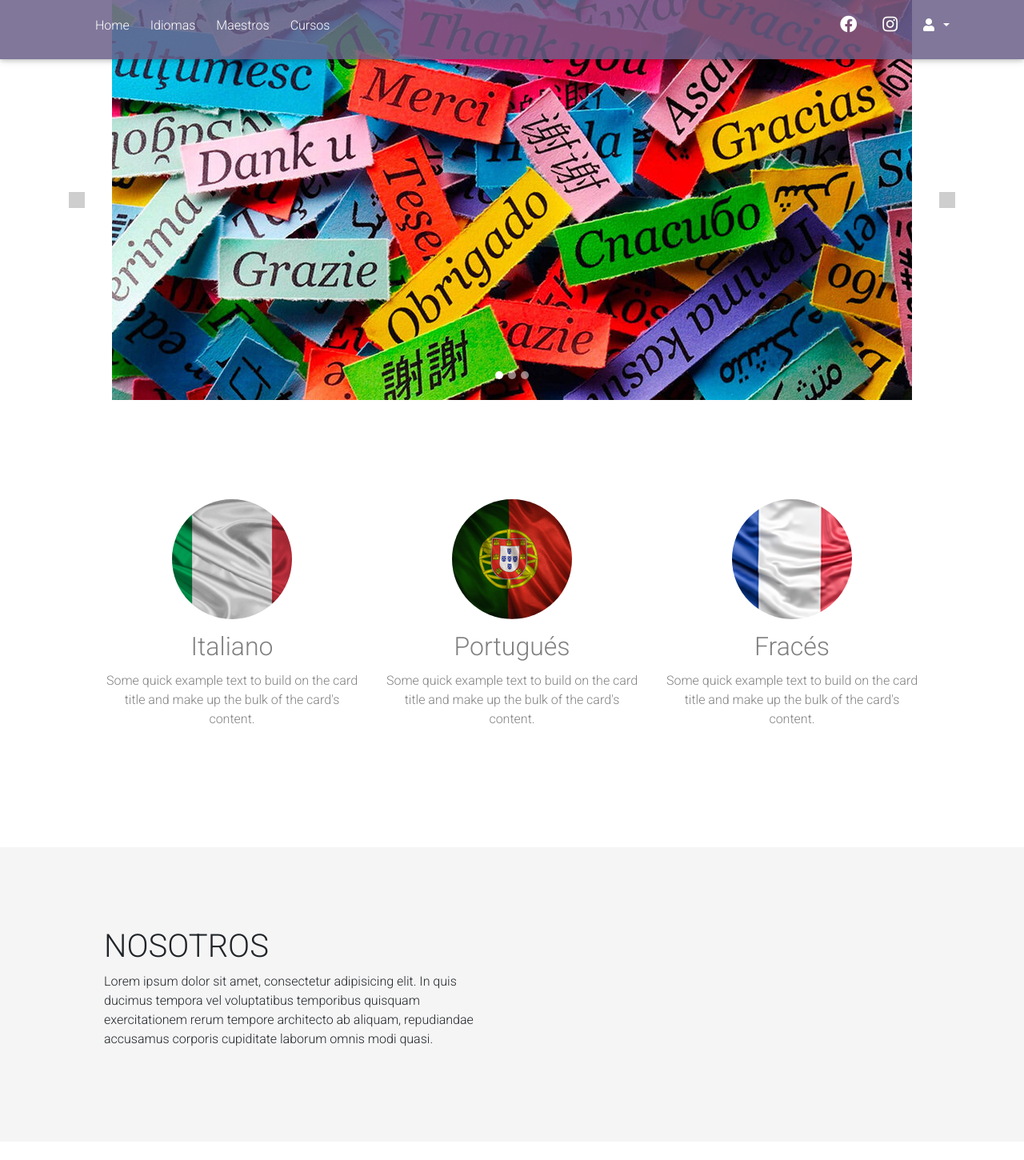
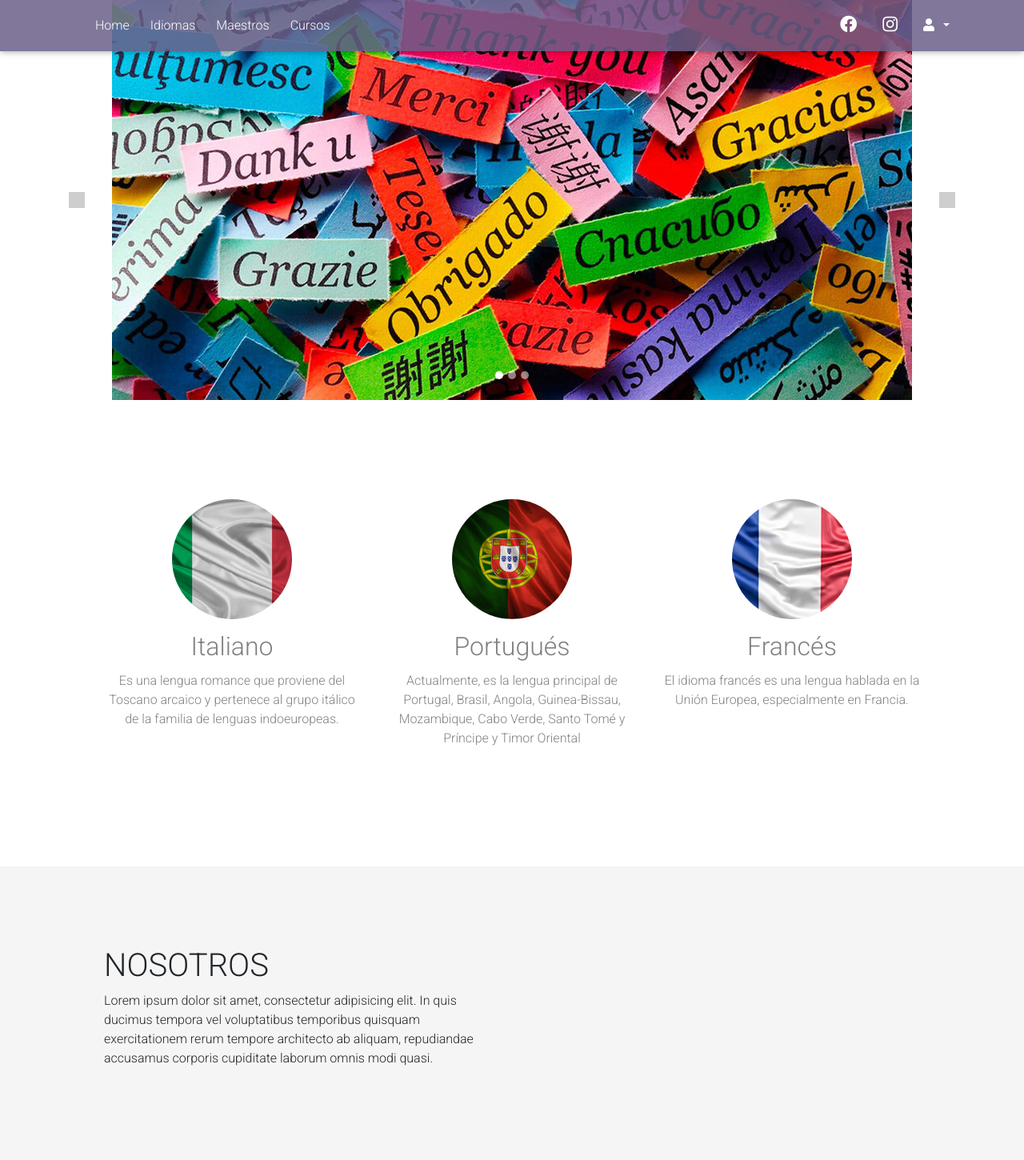
Before and after one commit to Cospina98/Train-your-brain, a PHP site: page / in a window 1280 px wide. Shown: the top 1450 px of the page at 80% size. Run offline with PHP 8.4, Linux system fonts and the light colour scheme; some libraries are stand-ins or nearby versions; grey boxes are pictures that could not be loaded.

Commit message:
Fixed Bugs
Corregí unos enlaces y cambie unos textos

```diff
--- a/estilos.css
+++ b/estilos.css
@@ -4,7 +4,7 @@ body {
 
 .navbar li {
     padding: 0px 0px 0px 10px;
-    height: 50px;
+    height: 40px;
     margin: auto;
     display: block;
 }
--- a/index.php
+++ b/index.php
@@ -4,7 +4,6 @@
 <html lang="es">
 
 <head>
-
   <meta charset="UTF-8">
   <meta name="viewport" content="width=device-width, initial-scale=1.0">
   <!-- Font Awesome -->
@@ -20,8 +19,6 @@
 </head>
 
 <body class="white">
-
-
   <!-- BARRA DE NAVEGACIÓN -->
   <nav class="navbar navbar-expand-lg sticky navbar-dark gris scrolling-navbar fixed-top">
 
@@ -42,7 +39,7 @@
             <a class="nav-link" href="#maestros">Maestros</a>
           </li>
           <li class="nav-item">
-            <a class="nav-link" href="cursos.html" target="_blank">Cursos</a>
+            <a class="nav-link" href="cursos.html">Cursos</a>
           </li>
         </ul>
 
@@ -208,23 +205,20 @@
       <div class="col-lg-4 ">
         <a href="" target="_blank"><img class="card-img-top rounded-circle example hoverable" src="imagenes/italiano.jpg"></a>
         <h2 class="card-title">Italiano</h2>
-        <p class="card-text">Some quick example text to build on the card title and make up the bulk of the
-          card's content.</p>
+        <p class="card-text">Es una lengua romance que proviene del Toscano arcaico y pertenece al grupo itálico de la familia de lenguas indoeuropeas.</p>
       </div>
 
 
       <div class="col-lg-4 clearfix  d-md-block">
-        <a href="https://fenixgirardota.herokuapp.com/ " target="_blank"><img class="card-img-top rounded-circle example hoverable" src="imagenes/Portugues.jpg"></a>
+        <a href="" target="_blank"><img class="card-img-top rounded-circle example hoverable" src="imagenes/Portugues.jpg"></a>
         <h2 class="card-title">Portugués</h2>
-        <p class="card-text">Some quick example text to build on the card title and make up the bulk of the
-          card's content.</p>
+        <p class="card-text">Actualmente, es la lengua principal de Portugal, Brasil, Angola, Guinea-Bissau, Mozambique, Cabo Verde, Santo Tomé y Príncipe y Timor Oriental</p>
       </div>
 
       <div class="col-lg-4 clearfix  d-md-block">
-        <a href="https://fenixgirardota.herokuapp.com/ " target="_blank"><img class="card-img-top rounded-circle example hoverable" src="imagenes/frances.jpg"></a>
-        <h2 class="card-title">Fracés</h2>
-        <p class="card-text">Some quick example text to build on the card title and make up the bulk of the
-          card's content.</p>
+        <a href="" target="_blank"><img class="card-img-top rounded-circle example hoverable" src="imagenes/frances.jpg"></a>
+        <h2 class="card-title">Francés</h2>
+        <p class="card-text">El idioma francés es una lengua hablada en la Unión Europea, especialmente en Francia.</p>
       </div>
     </div>
 
```
